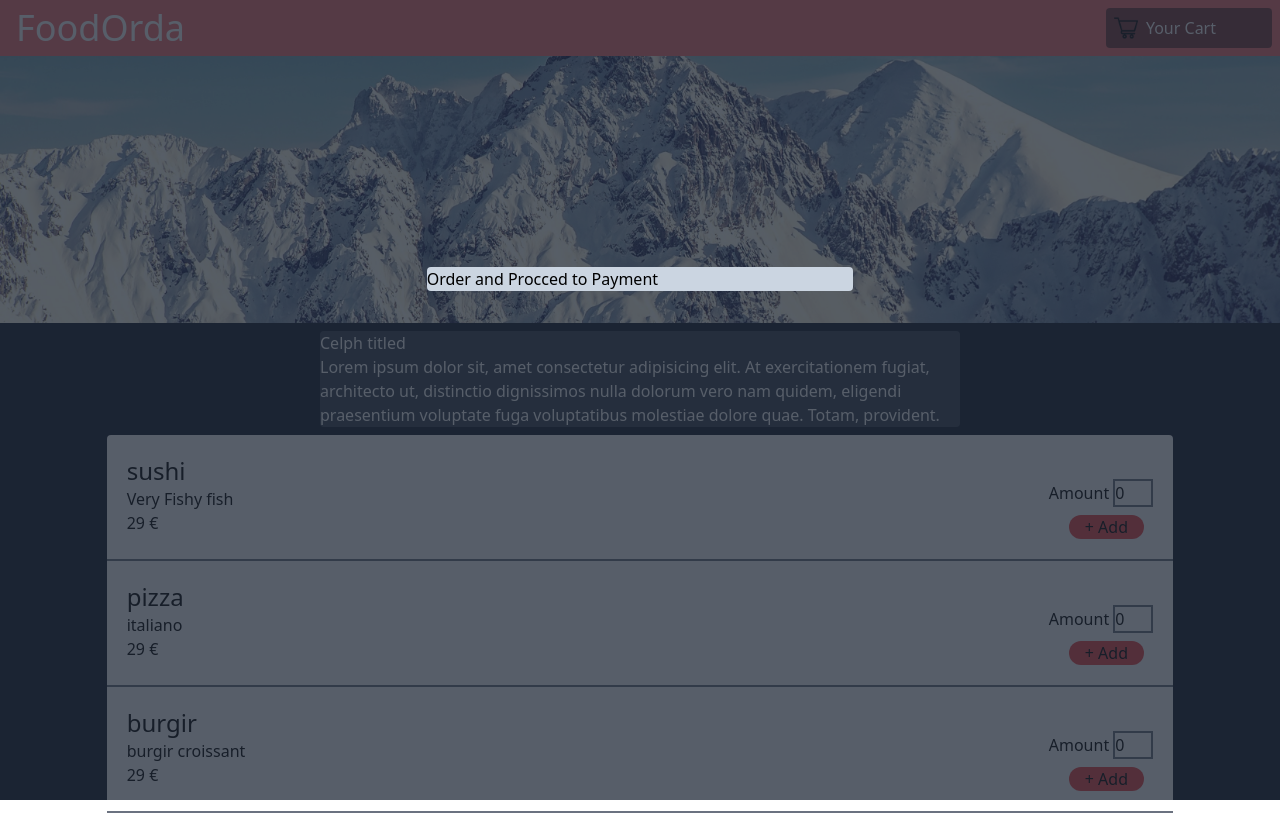
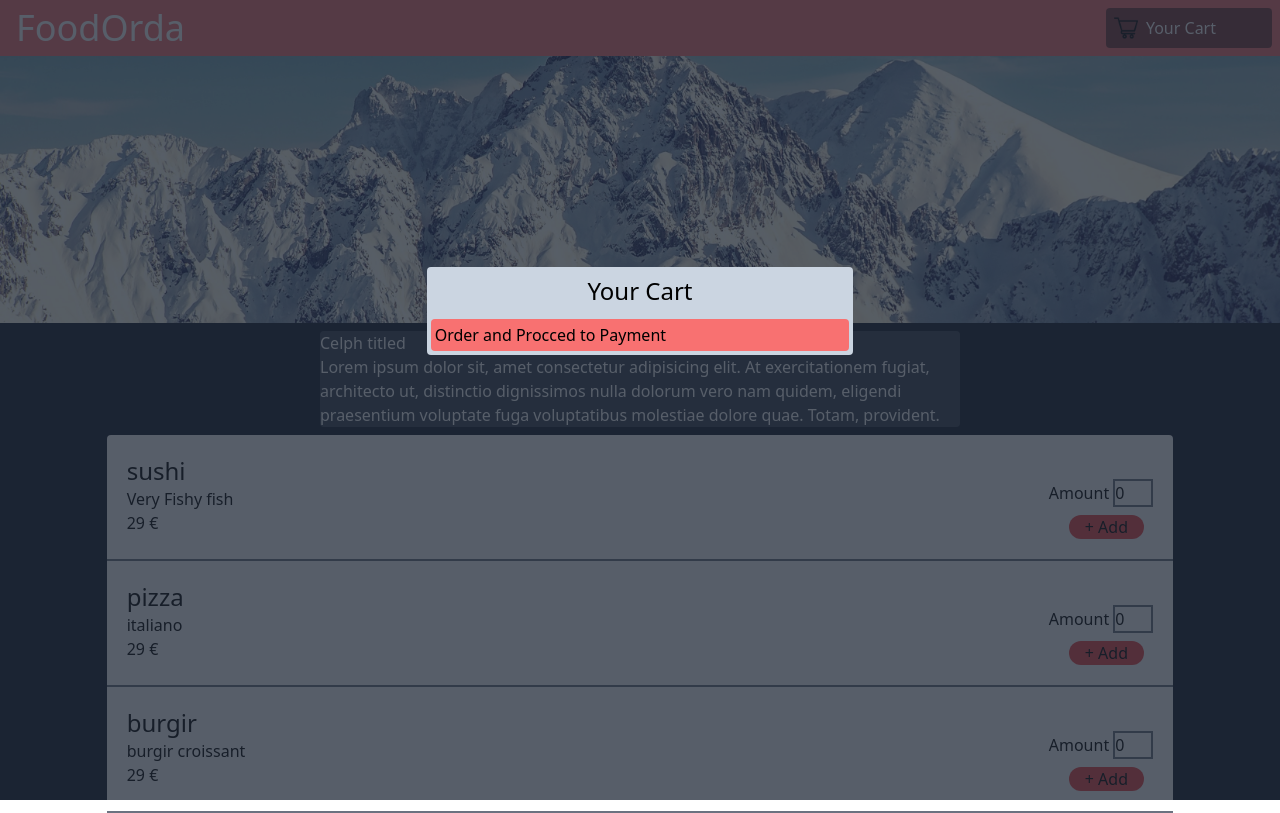
Before and after one commit to CondorW/foodOrda-pracProjRea, a React (Create React App) app: page / in a window 1280 px wide. Both pictures are taken after a click on the button "Your Cart". Built offline with nearby package versions, Linux system fonts and the light colour scheme.

Commit message:
do some refactoring, adding keys to cart array as well as restyling the cart modal, so that it at least doesn't look atrocious

```diff
--- a/src/Ui/Modal.js
+++ b/src/Ui/Modal.js
@@ -1,5 +1,4 @@
 import { useContext } from "react";
-import { createPortal } from "react-dom";
 import { Fragment } from "react/cjs/react.production.min";
 import { cContext } from "../store/CartContext";
 import ModalCard from "./ModalCard";
@@ -20,12 +19,13 @@ export default function Modal() {
   const Modal = () => {
     return (
       <div className="bg-slate-300 w-1/3 h-auto flex absolute left-1/3 top-1/3 flex-col rounded">
+        <h1 className="self-center p-2 text-2xl font-bolder">Your Cart</h1>
         <div>
-          {cartItems.map((ci) => {
-            return <ModalCard itemName={ci.dishName}></ModalCard>;
+          {cartItems.map((ci,index) => {
+            return <ModalCard key={index} itemName={ci.dishName}></ModalCard>;
           })}
         </div>
-        <div>
+        <div className="rounded bg-red-400 p-1 m-1 hover:scale-105 hover:bg-red-500 duration-300">
           <button onClick={cartC.onShowCart}>
             <div>Order and Procced to Payment</div>
           </button>
--- a/src/Ui/ModalCard.js
+++ b/src/Ui/ModalCard.js
@@ -1,8 +1,10 @@
 export default function ModalCard(props){
     return(
-        <div className="flex flex-row">
+        <div className="flex flex-row justify-center">
+            <div className="bg-gray-100 w-10/12 m-1 rounded p-1">
             <p>{props.itemName}</p>
             <p>{props.itemCount}</p>
+            </div>
         </div>
     );
 }
```
